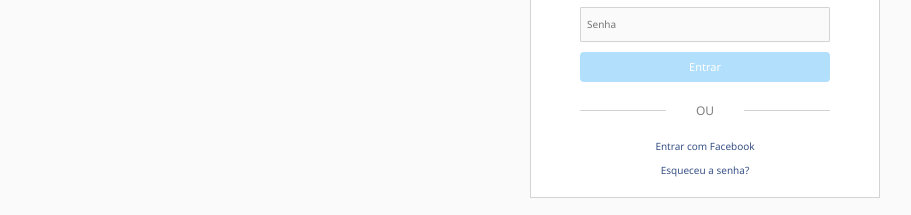
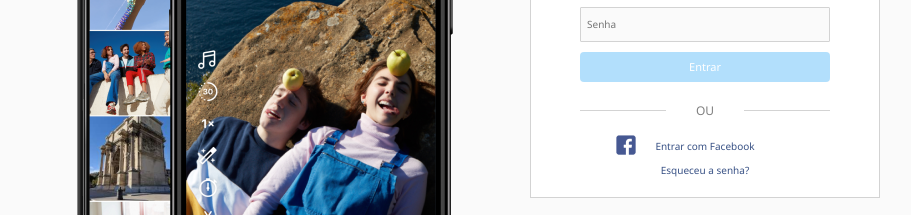
Before and after one commit to gukenji/instagram-lp, a plain HTML site: page index.html in a window 1280 px wide. Shown: the part 197-412 px from the top of the page, without its empty margins (185-1096 px from the left). Drawn offline with Linux system fonts and the light colour scheme; the site is published under a folder, as on GitHub Pages, so addresses that start at the root find nothing.

Commit message:
alteracao link img

```diff
--- a/css/style.css
+++ b/css/style.css
@@ -31,7 +31,7 @@ a {
 }
 
 .main-content .instagram-presentation {
-    background-image: url(/img/celular-background.png);
+    background-image: url(../img/celular-background.png);
     height: 580px;
     flex-basis: 500px;
     flex-shrink: 0;
@@ -41,7 +41,7 @@ a {
 }
 
 .main-content .instagram-presentation .img-rotation {
-    background-image: url(/img/celular.png);
+    background-image: url(../img/celular.png);
     background-size: contain;
     background-repeat: no-repeat;
     height: 580px;
@@ -90,7 +90,7 @@ a {
 }
 .main-content .user-interaction .login a:nth-of-type(1)::before {
     content: '';
-    background: url(/img/clipart2237244.png);
+    background: url(../img/clipart2237244.png);
     background-size: 30px 30px;
     width: 30px;
     height: 30px;
```
